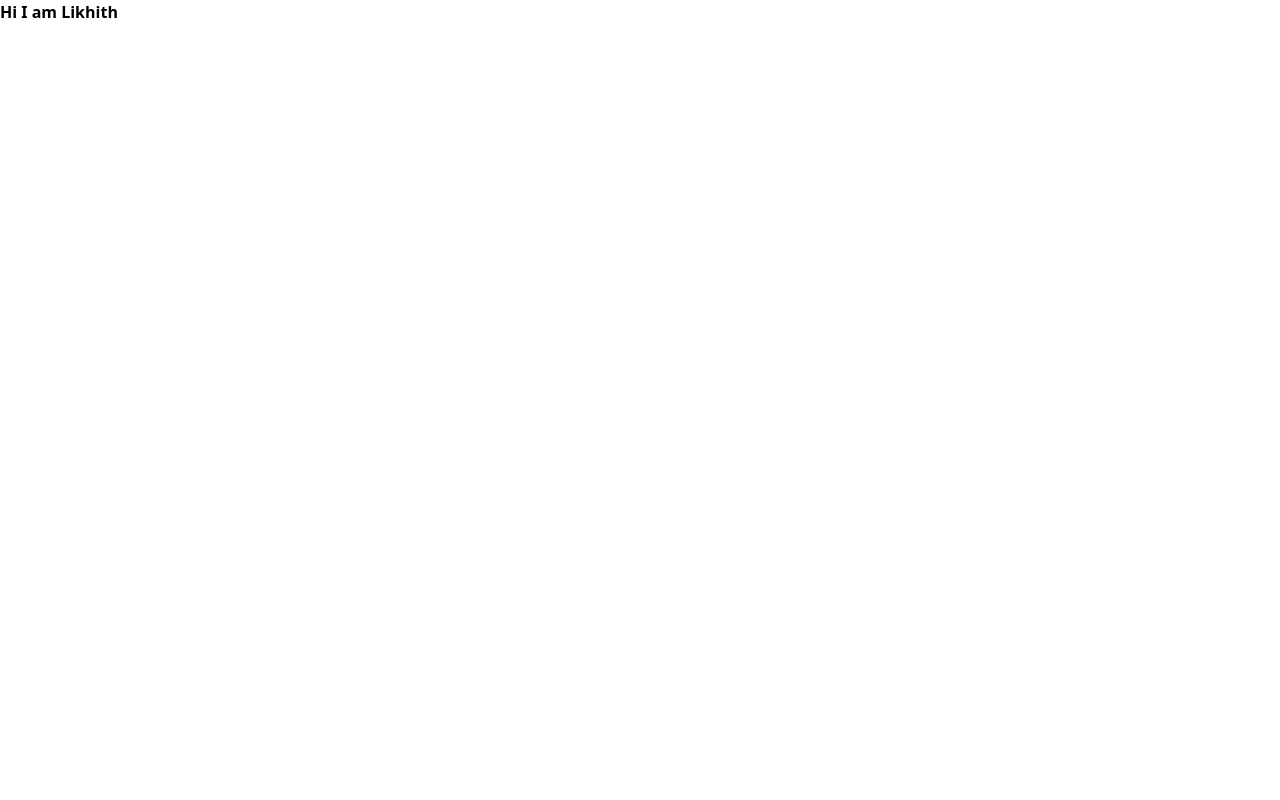
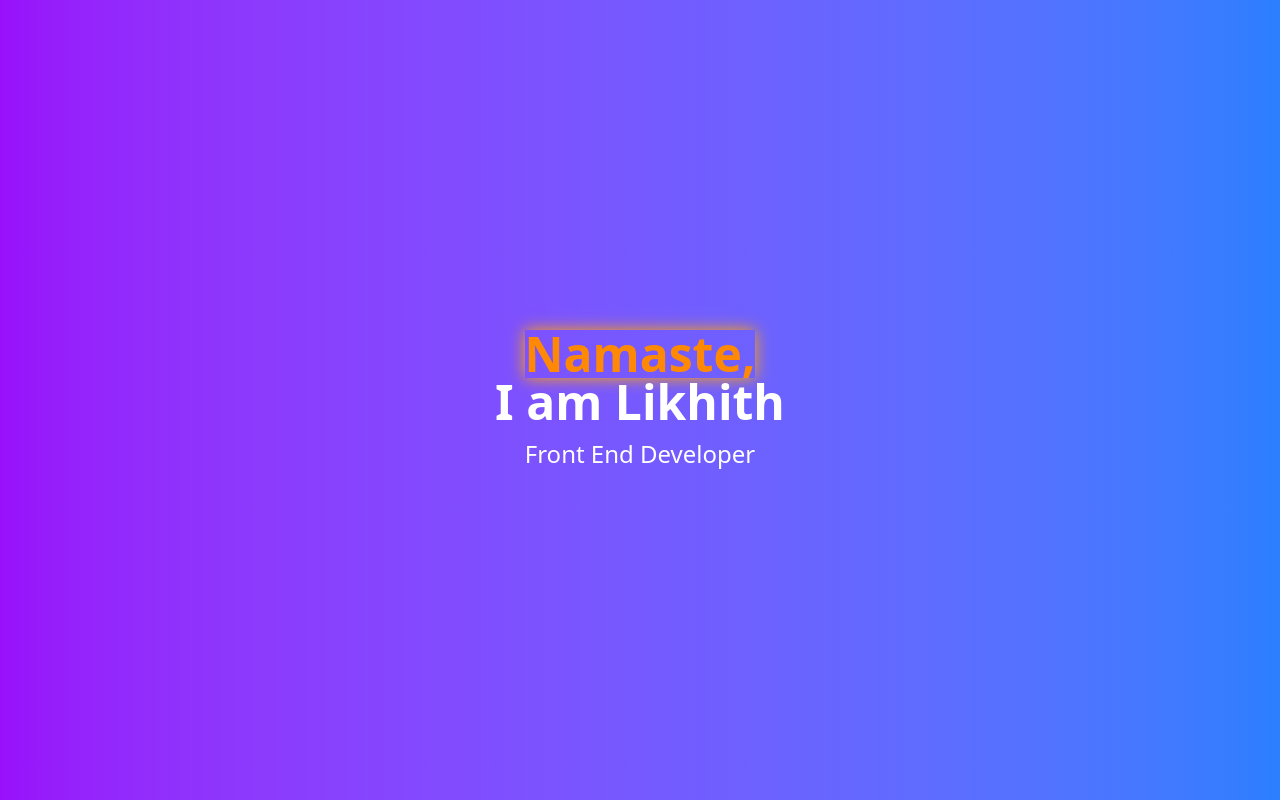
Before and after one commit to LikhithHG/my-portfolio, a React (Vite) app: page / in a window 1280 px wide. Built offline with nearby package versions, Linux system fonts and the light colour scheme.

Commit message:
First day

```diff
--- a/package.json
+++ b/package.json
@@ -11,8 +11,10 @@
   },
   "dependencies": {
     "@tailwindcss/vite": "^4.0.5",
+    "framer-motion": "^12.4.2",
     "react": "^19.0.0",
-    "react-dom": "^19.0.0"
+    "react-dom": "^19.0.0",
+    "react-type-animation": "^3.2.0"
   },
   "devDependencies": {
     "@eslint/js": "^9.19.0",
--- a/src/App.jsx
+++ b/src/App.jsx
@@ -1,12 +1,11 @@
 import { useState } from 'react'
-import reactLogo from './assets/react.svg'
-import viteLogo from '/vite.svg'
+import LandingPage from './components/LandingPage'
 
 function App() {
 
     return (
         <div className="App">
-            <h1 className = 'font-bold'>Hi I am Likhith</h1>
+            <LandingPage />
         </div>
     )
 
--- /dev/null
+++ b/src/components/LandingPage.jsx
@@ -0,0 +1,44 @@
+import {motion} from "framer-motion";
+import { useState, useEffect } from "react";
+//import { TypeAnimation } from "react-type-animation";
+import { greetings } from "../utils/Constants";
+
+const LandingPage = () => {
+
+    const [index, setIndex] = useState(0);
+
+    useEffect(() => {
+        const interval = setInterval(() => {
+        setIndex((prevIndex) => (prevIndex + 1) % greetings.length);
+        }, 3000); // Change greeting every 3 seconds
+
+        return () => clearInterval(interval); // this will Cleanup on unmount
+    }, []);
+
+    return (
+        <div className="landing-page h-screen flex flex-col items-center justify-center bg-gradient-to-r from-purple-600 to-blue-500 text-white text-center px-6">
+            {/**Animated Heading  Installed Framer Motion "npm install framer-motion"*/}
+            <motion.h1
+                 key={index} // Ensures animation restarts for each new greeting
+                 initial={{ opacity: 0, y: -10 }}
+                 animate={{ opacity: 1, y: 0 }}
+                 exit={{ opacity: 0, y: 10, scale: 0.9 }}
+                 transition={{ duration: 0.8 }} // Smooth fade transition
+                 className={`text-5xl font-bold transition-all duration-300 ease-in-out cursor-pointer ${greetings[index].color} ${greetings[index].glow}`} // Dynamic color
+            >
+                {greetings[index].text}
+            </motion.h1>
+            <h1 className="text-5xl font-bold">
+                I am Likhith
+            </h1>
+
+            <h2
+                className="text-2xl mt-3"
+            >
+                Front End Developer
+            </h2>
+        </div>
+    )
+}
+
+export default LandingPage;
--- /dev/null
+++ b/src/utils/Constants.jsx
@@ -0,0 +1,6 @@
+export const greetings = [
+    { text: "Hello,", color: "text-pink-400", glow: "shadow-[0_0_15px_#ff69b4] hover:shadow-[0_0_30px_#ff69b4]" },
+    { text: "Namaste,", color: "text-orange-400", glow: "shadow-[0_0_15px_#ffa500] hover:shadow-[0_0_30px_#ffa500]" },
+    { text: "Om Shiva,", color: "text-green-400", glow: "shadow-[0_0_15px_#32cd32] hover:shadow-[0_0_30px_#32cd32]" },
+    { text: "Hola,", color: "text-blue-400", glow: "shadow-[0_0_15px_#1e90ff] hover:shadow-[0_0_30px_#1e90ff]" },
+];
```
Also changed, not shown: 1 other file (tests, documents, lock files or other folders).
